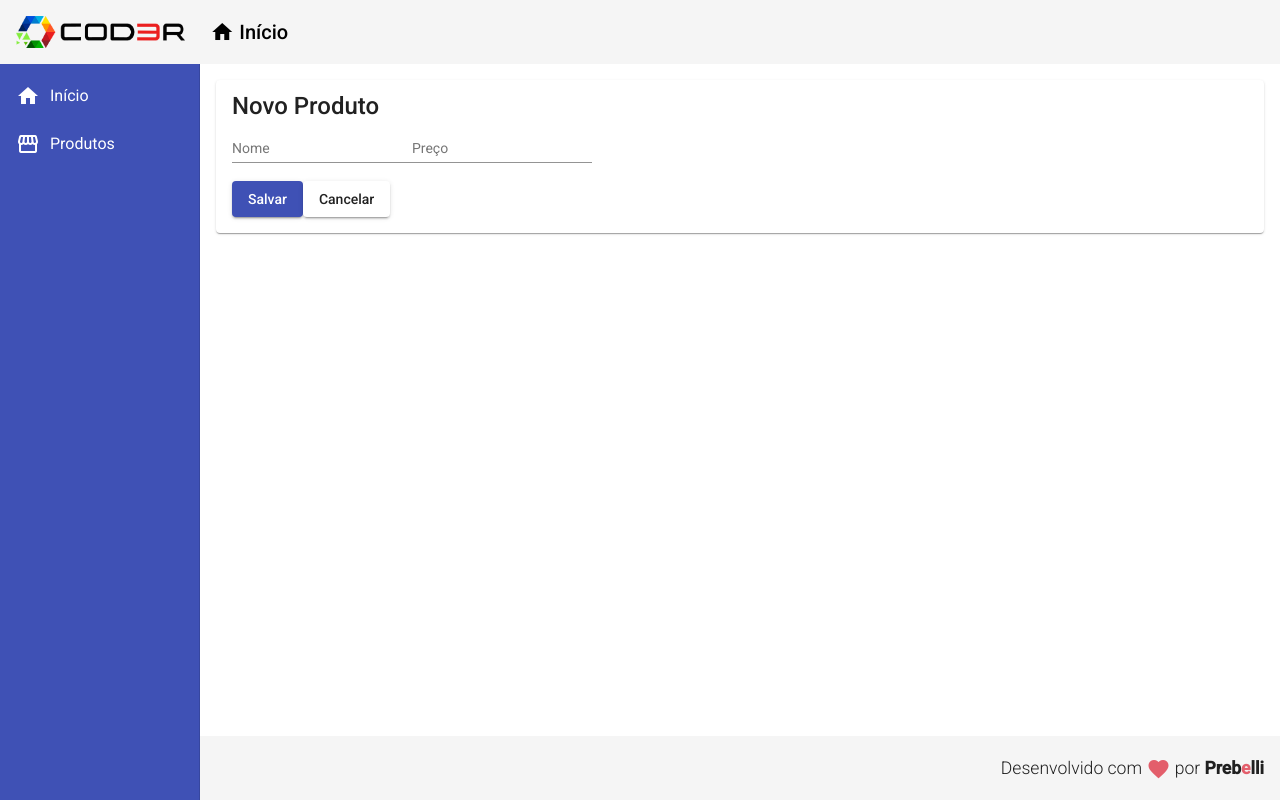
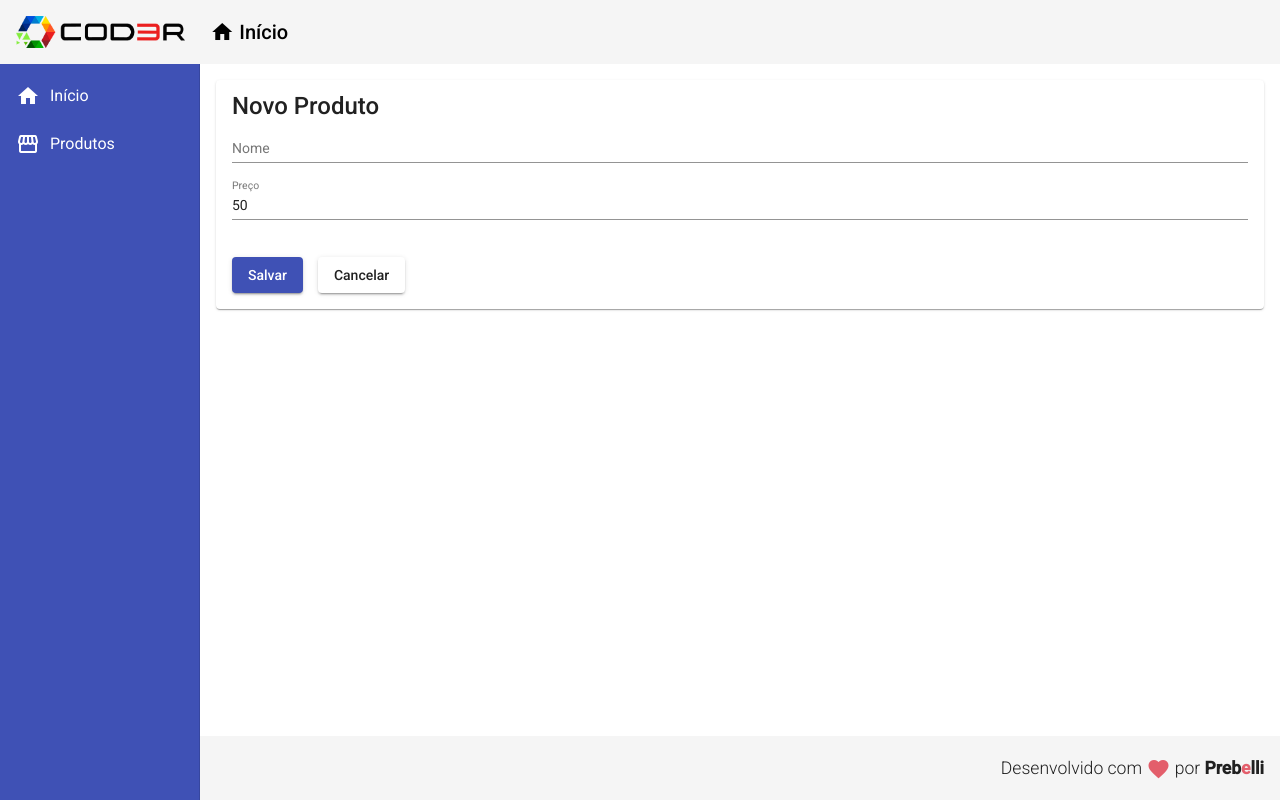
Before and after one commit to ClaytonPrebelli/Angular, an Angular app in the folder frontend/: page /products/create in a window 1280 px wide. Built offline with nearby package versions, Linux system fonts and the light colour scheme.

Commit message:
iniciado product read

```diff
--- a/frontend/src/app/app.module.ts
+++ b/frontend/src/app/app.module.ts
@@ -20,6 +20,7 @@ import  { HttpClientModule }  from '@angular/common/http';
 import { FormsModule }from '@angular/forms';
 import { MatFormFieldModule } from '@angular/material/form-field';
 import { MatInputModule} from '@angular/material/input';
+import { ProductReadComponent } from './components/product/product-read/product-read.component';
 
 
 @NgModule({
@@ -31,7 +32,8 @@ import { MatInputModule} from '@angular/material/input';
     HomeComponent,
     ProductCrudComponent,
     ProductCreateComponent,
-    RedDirective
+    RedDirective,
+    ProductReadComponent
   ],
   imports: [
     BrowserModule,
--- a/frontend/src/app/components/product/product-create/product-create.component.css
+++ b/frontend/src/app/components/product/product-create/product-create.component.css
@@ -0,0 +1,8 @@
+form{
+    display:flex;
+    flex-direction: column;
+}
+button{
+    margin:20px 15px 0 0;
+
+}
--- a/frontend/src/app/components/product/product-create/product-create.component.html
+++ b/frontend/src/app/components/product/product-create/product-create.component.html
@@ -4,10 +4,10 @@
       </mat-card-title>
       <form>
           <mat-form-field>
-                <input matInput placeholder="Nome">
+                <input matInput placeholder="Nome" [(ngModel)]="product.name" name="name">
           </mat-form-field>
           <mat-form-field>
-            <input matInput placeholder="Preço">
+            <input matInput placeholder="Preço" [(ngModel)]="product.price" name="price">
       </mat-form-field>
     </form>
 
--- /dev/null
+++ b/frontend/src/app/components/product/product-read/product-read.component.html
@@ -0,0 +1 @@
+<table>oioioi</table>
--- /dev/null
+++ b/frontend/src/app/components/product/product-read/product-read.component.ts
@@ -0,0 +1,23 @@
+import { ProductService } from './../product.service';
+import { Product } from './../product.model';
+import { Component, OnInit } from '@angular/core';
+
+@Component({
+  selector: 'app-product-read',
+  templateUrl: './product-read.component.html',
+  styleUrls: ['./product-read.component.css']
+})
+export class ProductReadComponent implements OnInit {
+
+    products!: Product[]
+
+  constructor(private productService: ProductService) { }
+
+  ngOnInit(): void {
+   this.productService.read().subscribe(products => {
+     this.products = products
+     console.log(products)
+   })
+  }
+
+}
--- a/frontend/src/app/components/product/product.service.ts
+++ b/frontend/src/app/components/product/product.service.ts
@@ -9,7 +9,7 @@ import { Observable } from 'rxjs';
 })
 export class ProductService {
 
-    baseUrl = "http://localhost:3000/produtos"
+    baseUrl = "http://localhost:3000/products"
 
   constructor(private snackBar: MatSnackBar, private http: HttpClient) { }
 
@@ -23,4 +23,7 @@ export class ProductService {
   create(product: Product): Observable<Product> {
     return this.http.post<Product>(this.baseUrl, product)
   }
+  read(): Observable<Product[]>{
+    return this.http.get<Product[]>(this.baseUrl)
+  }
 }
--- a/frontend/src/app/views/product-crud/product-crud.component.css
+++ b/frontend/src/app/views/product-crud/product-crud.component.css
@@ -0,0 +1,3 @@
+button{
+    margin-bottom: 30px;
+}
--- a/frontend/src/app/views/product-crud/product-crud.component.html
+++ b/frontend/src/app/views/product-crud/product-crud.component.html
@@ -1,4 +1,6 @@
-<button mat-raised-button (click) = "navigateToProductCreate()">
+<button mat-raised-button (click) = "navigateToProductCreate()" color="primary">
     Novo Produto
 
 </button>
+
+<app-product-read></app-product-read>
```
Also changed, not shown: frontend/src/app/components/product/product-read/product-read.component.css (added), 1 other file (tests, documents, lock files or other folders).
